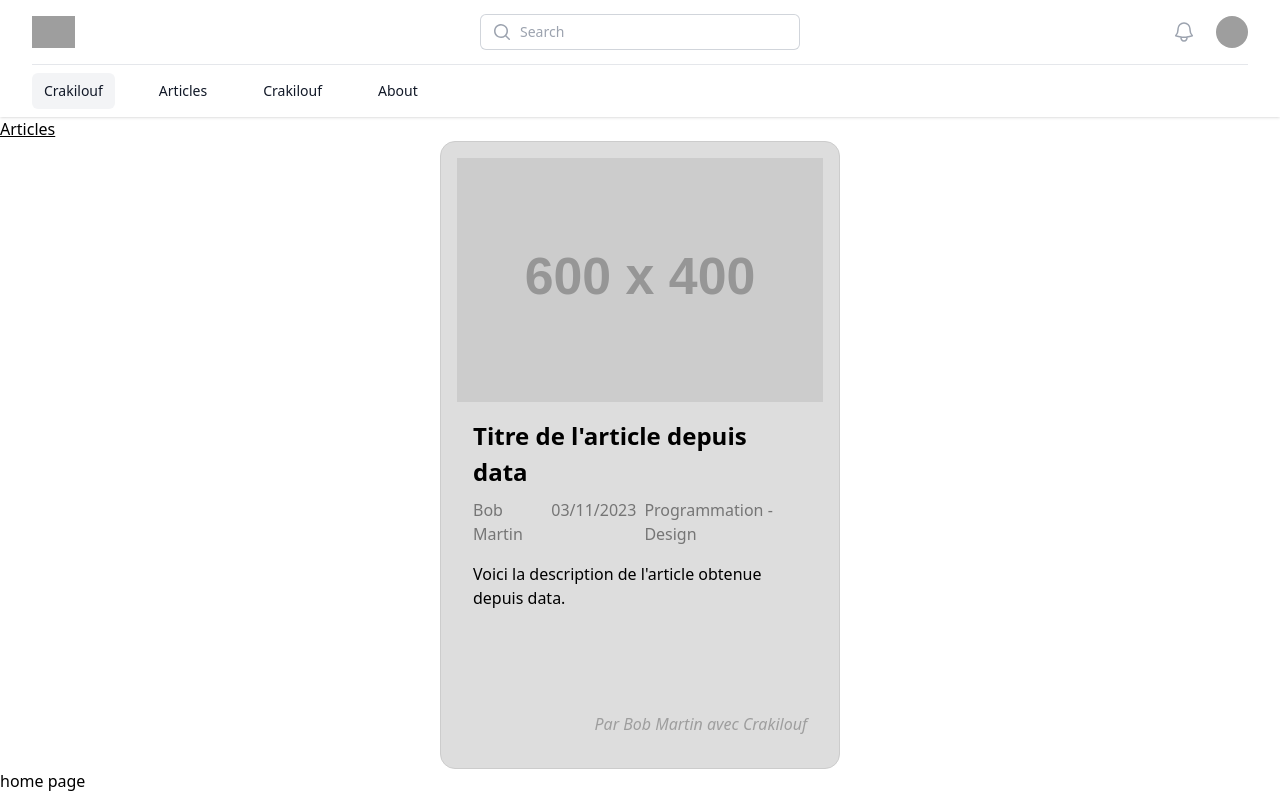
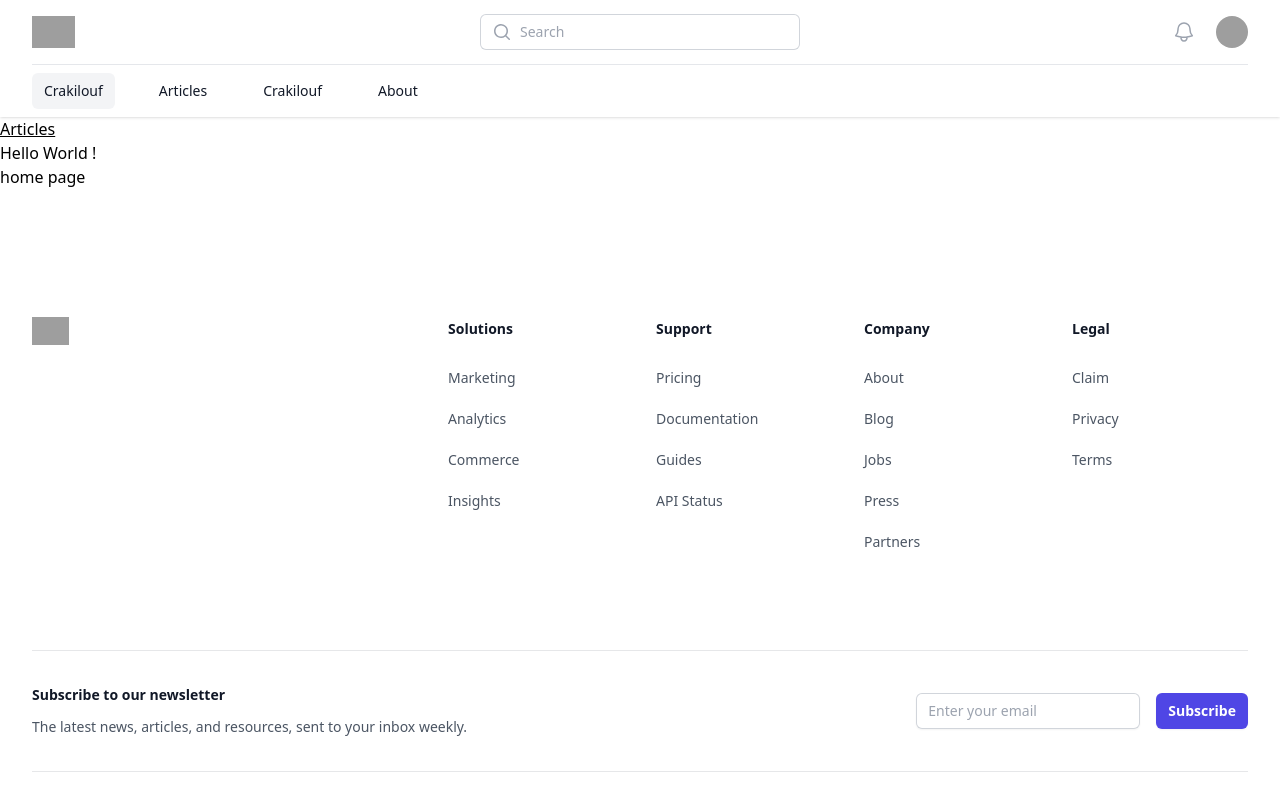
Before and after one commit to EkinL/Crakilouf, a Nuxt app: page /articles in a window 1280 px wide. Shown: the top 800 px of the page. Built offline with nearby package versions, Linux system fonts and the light colour scheme; grey boxes are pictures that could not be loaded.

Commit message:
delete component

```diff
--- a/components/CrakiloufCreation.vue
+++ b/components/CrakiloufCreation.vue
@@ -11,5 +11,6 @@
             <p>Pourquoi choisir le zéro déchet avec Crakilouf ? L’accumulation de déchets est l’une des principales causes de pollution et de dégradation des écosystèmes. En adoptant des gestes simples, chacun de nous peut participer activement à la protection de notre planète et réduire son empreinte écologique. Sur Crakilouf, nous partageons des conseils pratiques, des solutions durables et des alternatives écologiques pour un quotidien sans déchets inutiles.</p>
             <p>Découvrez comment le zéro déchet peut transformer votre mode de vie et devenez un acteur du changement avec Crakilouf ! Rejoignez-nous dans cette démarche positive et contribuez à un avenir plus propre et respectueux de l’environnement.</p>
         </div>
+        <img src="../assets/images/undraw_woman_ffrd.svg" alt="">
     </article>
 </template>
--- a/components/card.vue
+++ b/components/card.vue
@@ -1,71 +1,6 @@
 <template>
-    <div id="card-container">
-        <div id="card-image">
-            <img :src="imageSrc" :alt="imageAlt">
-        </div>
-        <div id="card-info">
-            <div id="card-title">
-                <h1>{{ title }}</h1>
-            </div>
-            <div id="card-post-info">
-                <span>{{ author }}</span>
-                <span>{{ publicationDate }}</span>
-                <span>{{ formattedTags }}</span>
-            </div>
-            <div id="card-description">
-                <p>{{ description }}</p>
-            </div>
-            <div id="card-signature">
-                <p>{{ signature }} avec Crakilouf</p>
-            </div>
-        </div>
-    </div>
+    <h2>Hello World !</h2>
 </template>
-
-<script>
-export default {
-    name: 'Card',
-    props: {
-        imageSrc: {
-            type: String,
-            required: true
-        },
-        imageAlt: {
-            type: String,
-            default: 'Image de la carte'
-        },
-        title: {
-            type: String,
-            required: true
-        },
-        author: {
-            type: String,
-            default: 'Auteur inconnu'
-        },
-        publicationDate: {
-            type: String,
-            default: 'Date non spécifiée'
-        },
-        tags: {
-            type: Array,
-            default: () => []
-        },
-        description: {
-            type: String,
-            required: true
-        },
-        signature: {
-            type: String,
-            default: ''
-        }
-    },
-    computed: {
-        formattedTags() {
-            return this.tags.join(' - ');
-        }
-    }
-};
-</script>
 
 <style scoped>
 #card-container {
```
Also changed, not shown: assets/images/undraw_woman_ffrd.svg (added).
